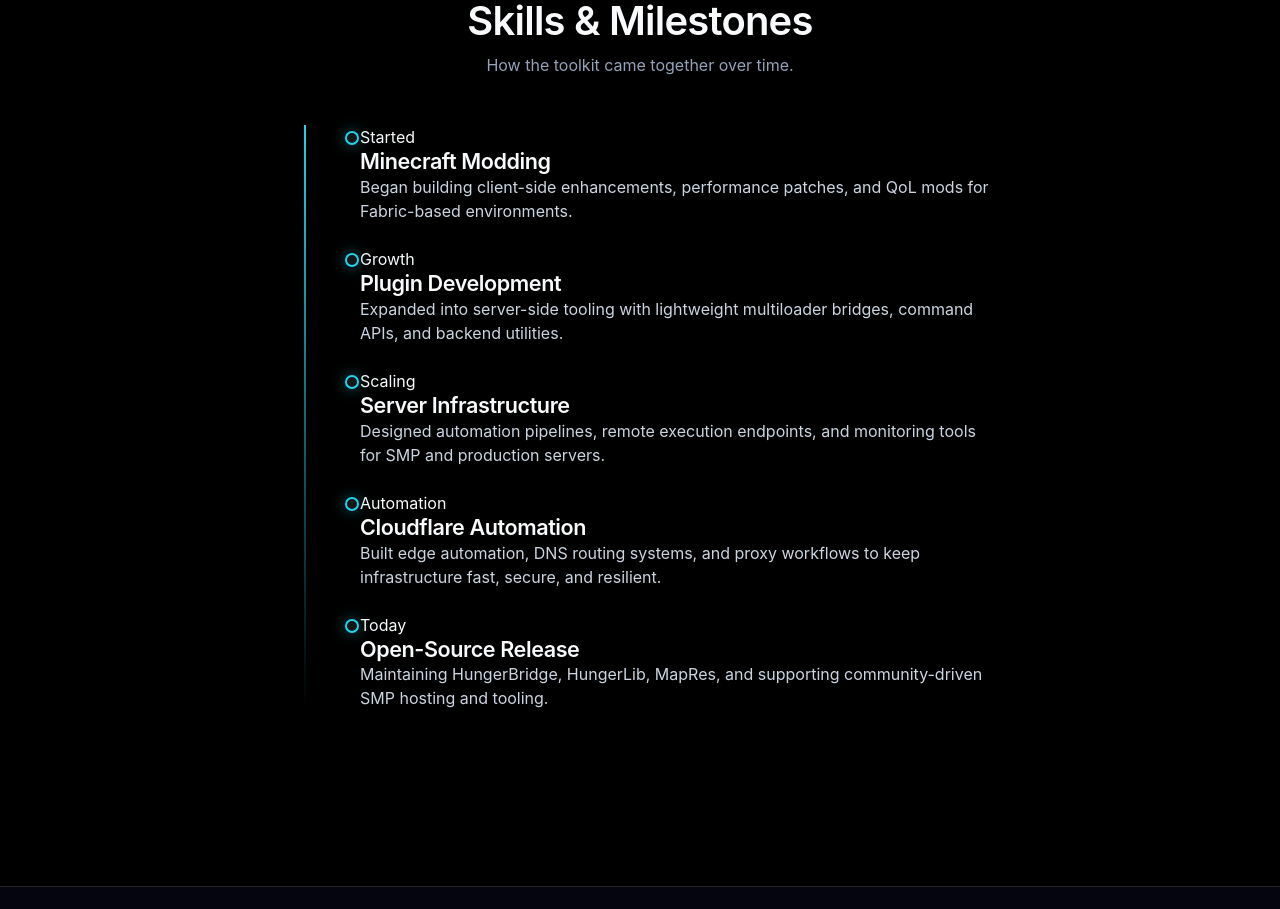
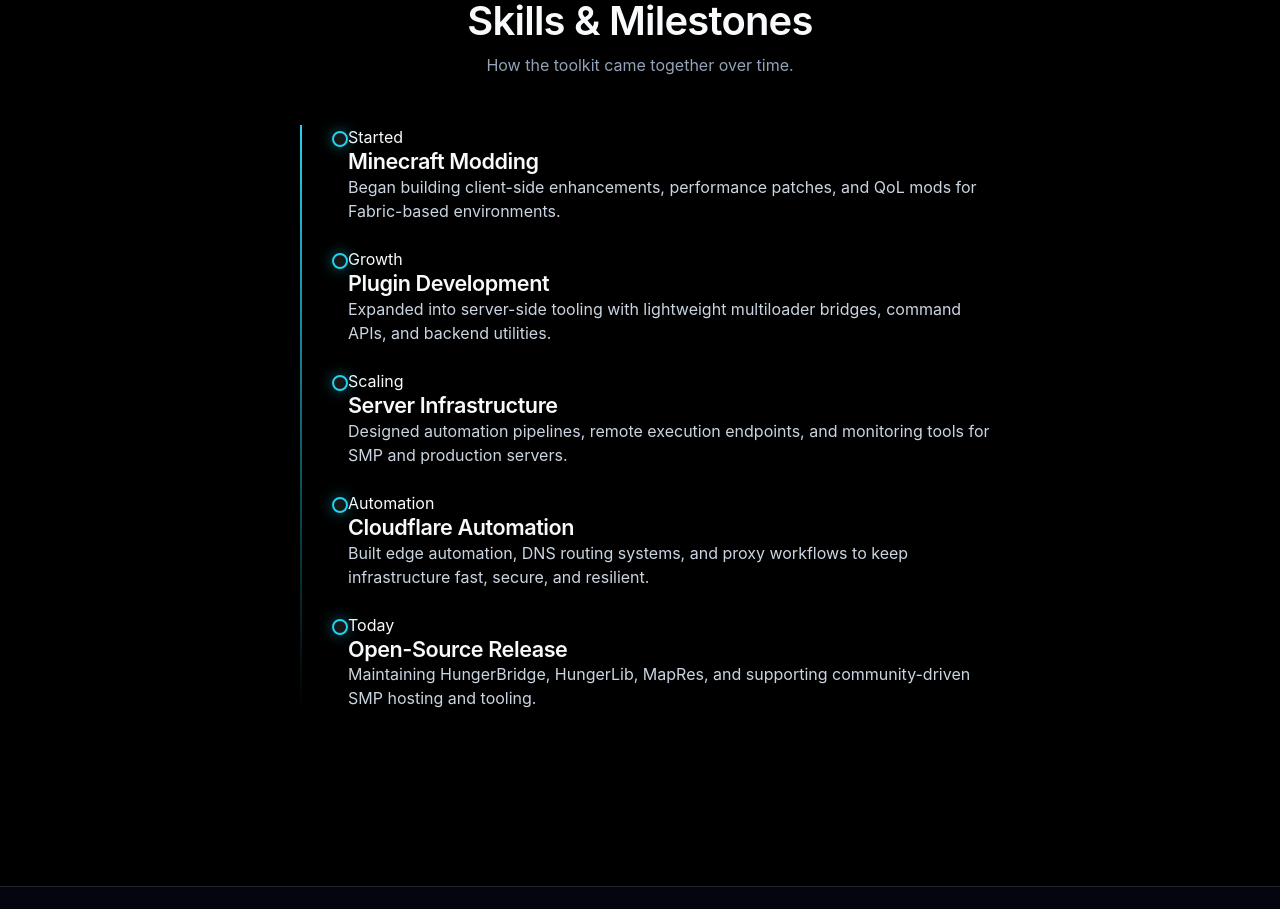
Before and after one commit to iFamishedX/new-website, a React (Vite) app: page /about in a window 1280 px wide. Shown: the part 1000-1909 px from the top of the page. Built offline with nearby package versions, Linux system fonts and the light colour scheme.

Commit message:
Timeline fix

```diff
--- a/src/styles/glass.css
+++ b/src/styles/glass.css
@@ -539,14 +539,14 @@
   position: relative;
   max-width: 720px;
   margin: 0 auto;
-  padding-left: 48px; /* space for line + dot */
+  padding-left: 40px; /* balanced spacing */
 }
 
 /* Vertical line */
 .timeline::before {
   content: "";
   position: absolute;
-  left: 24px; /* center anchor for both line and dot */
+  left: 20px; /* anchor point */
   top: 0;
   bottom: 0;
   width: 2px;
@@ -557,17 +557,17 @@
 .timeline-item {
   position: relative;
   margin-bottom: var(--space-3);
-  padding-left: 32px;
+  padding-left: 28px; /* aligns text nicely */
 }
 
 /* Dot */
 .timeline-item::before {
   content: "";
   position: absolute;
-  left: 24px; /* EXACT same as line */
+  left: 20px; /* EXACT same anchor as line */
   top: 6px;
-  width: 14px;
-  height: 14px;
+  width: 16px;
+  height: 16px;
   border-radius: 50%;
   background: var(--glass-bg-strong);
   backdrop-filter: blur(12px);
```
